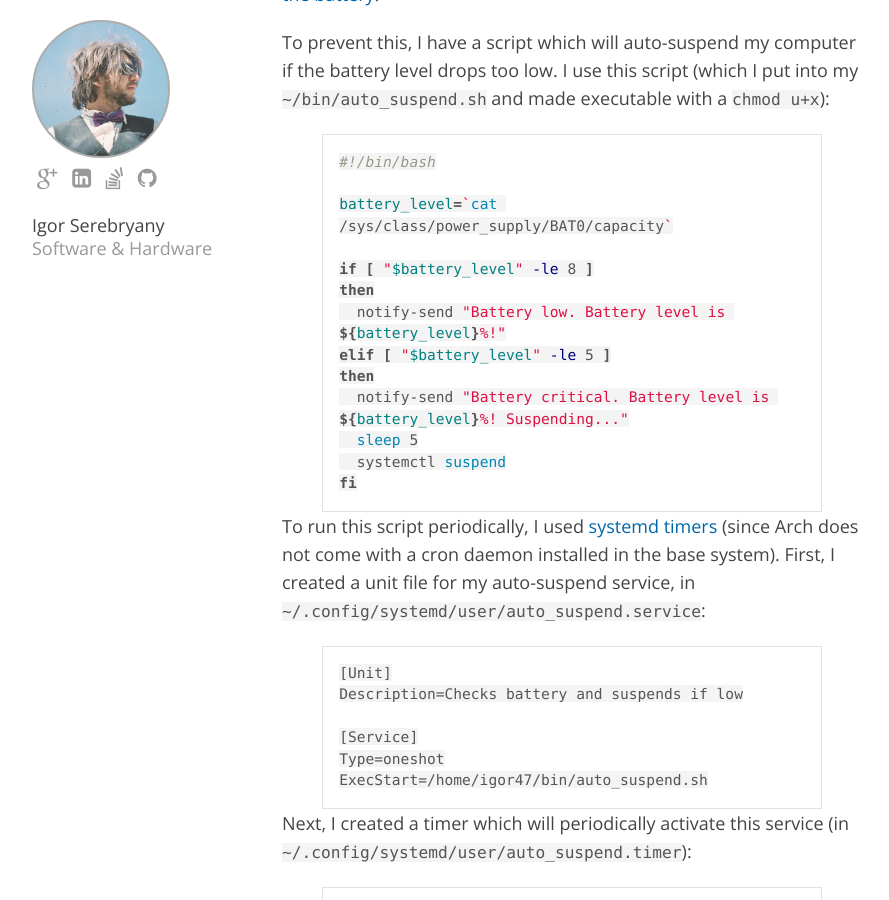
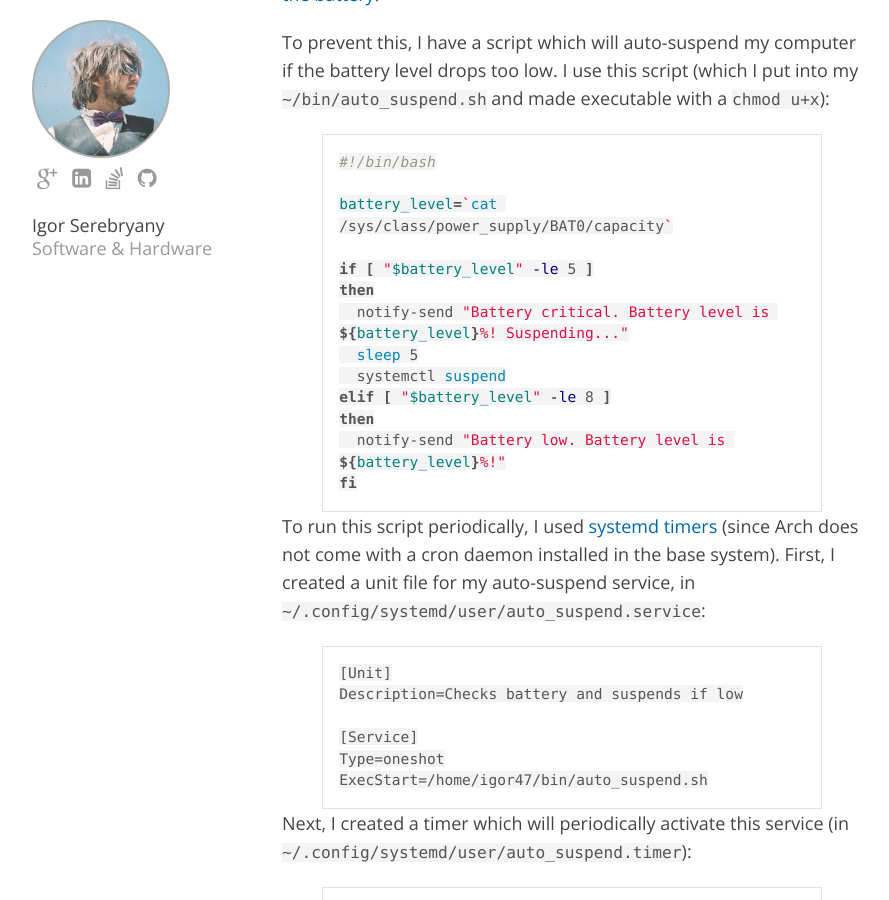
Before and after one commit to igor47/blog, a Jekyll site: the page built from _posts/2021-01-27-arch-linux-config.md, in a window 1280 px wide and 900 px high, scrolled down 1236 px. Shown: the whole window, without its empty margins (138-1027 px from the left). Built offline with Jekyll 4.4.1, drawn with Linux system fonts in a browser that asks for light colours; some web fonts are replaced.

````diff
--- a/_posts/2021-01-27-arch-linux-config.md
+++ b/_posts/2021-01-27-arch-linux-config.md
@@ -52,14 +52,14 @@ I use this script (which I put into my `~/bin/auto_suspend.sh` and made executab
 
 battery_level=`cat /sys/class/power_supply/BAT0/capacity`
 
-if [ "$battery_level" -le 8 ]
-then
-  notify-send "Battery low. Battery level is ${battery_level}%!"
-elif [ "$battery_level" -le 5 ]
+if [ "$battery_level" -le 5 ]
 then
   notify-send "Battery critical. Battery level is ${battery_level}%! Suspending..."
   sleep 5
   systemctl suspend
+elif [ "$battery_level" -le 8 ]
+then
+  notify-send "Battery low. Battery level is ${battery_level}%!"
 fi
 ```
 
````
